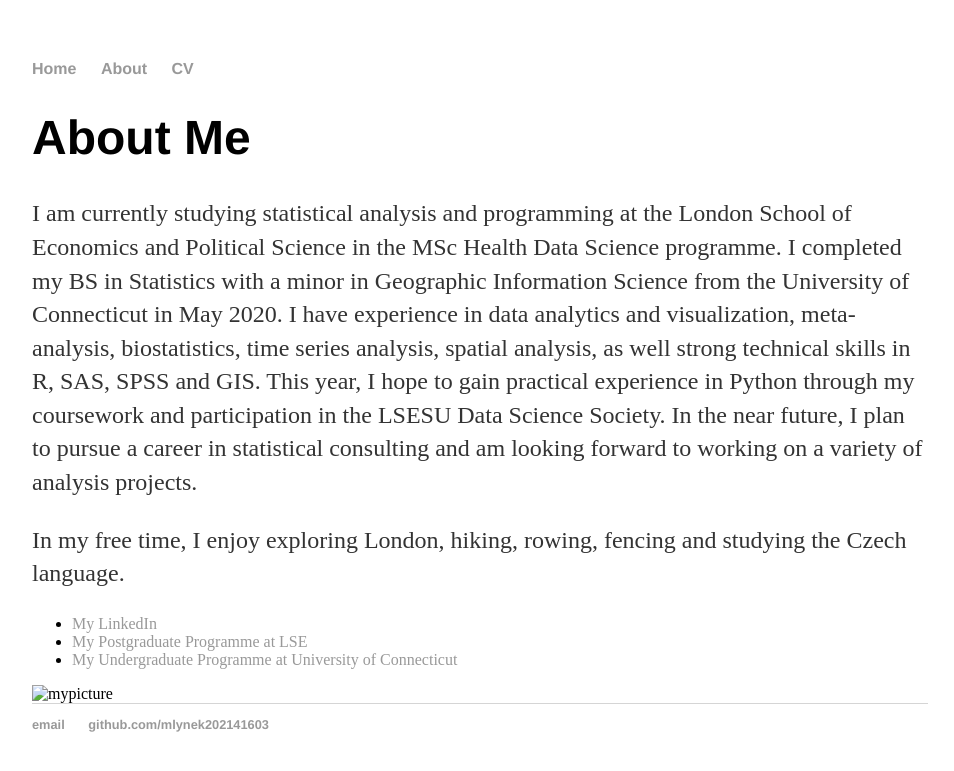
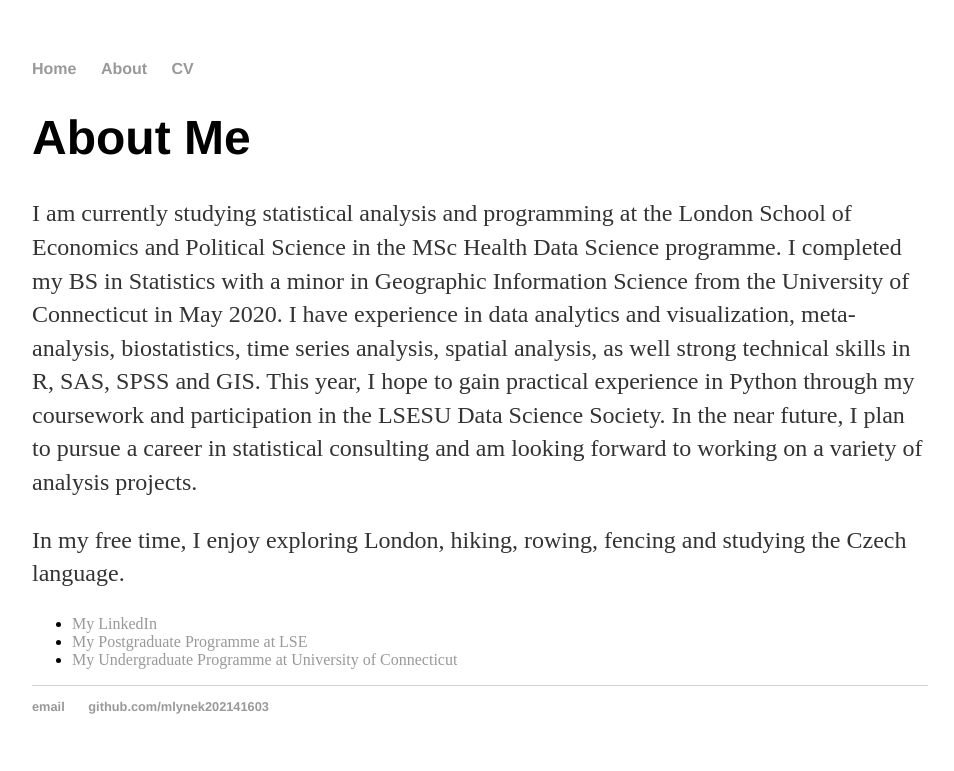
Before and after one commit to mlynek202141603/mlynek202141603.github.io, a Jekyll site: the page built from about/index.html, in a window 1280 px wide. Shown: the top 771 px of the page, without its empty margins (160-1114 px from the left). Built offline with Jekyll 4.4.1, drawn with Linux system fonts in a browser that asks for light colours.

Commit message:
Update index.html

```diff
--- a/about/index.html
+++ b/about/index.html
@@ -21,6 +21,5 @@
 				</ul>
 
 
-	<img src="file:///Users/magdalenemlynek/Pictures/IMG_4031.jpg" alt="mypicture" width="400" height="400">
 
 </div><!-- /.blurb -->
```
